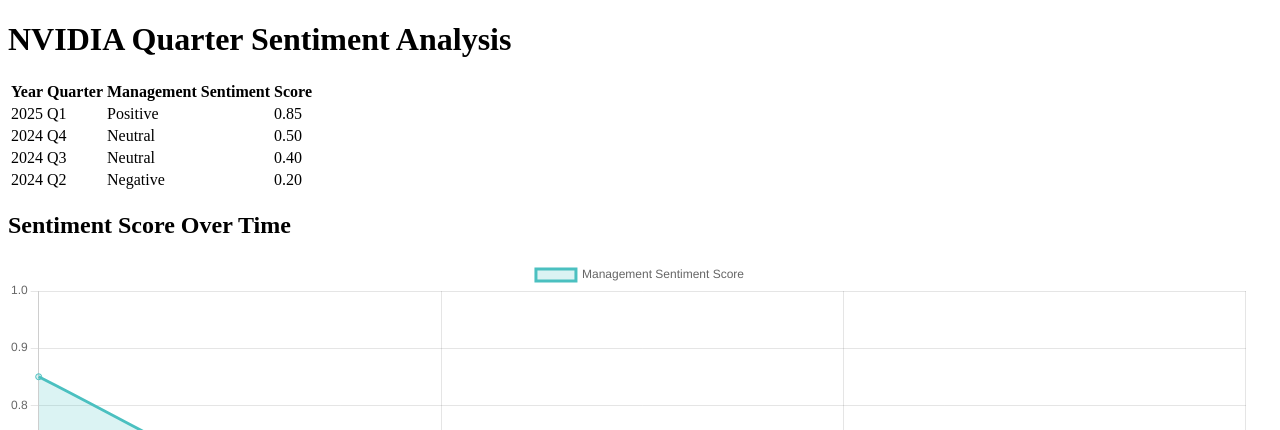
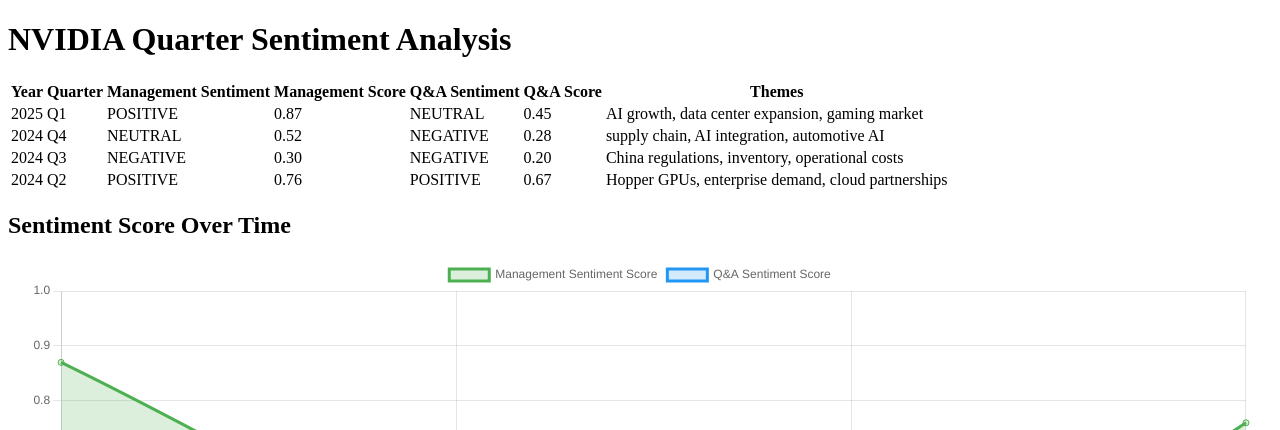
Before and after one commit to gavin-barro/AIEarningsSignal, a Flask app: page / in a window 1280 px wide. Shown: the top 430 px of the page. Run offline with Flask 3, Linux system fonts and the light colour scheme.

Commit message:
add external js file and expand on dummy data

```diff
--- a/src/app.py
+++ b/src/app.py
@@ -7,16 +7,44 @@
 def index():
     # Switch to ndva_analysis() when the visuals are done
     ndva_quarters = [
-        {"year": 2025, "quarter": "Q1", "management_sentiment": "Positive", "score": 0.85},
-        {"year": 2024, "quarter": "Q4", "management_sentiment": "Neutral", "score": 0.5},
-        {"year": 2024, "quarter": "Q3", "management_sentiment": "Neutral", "score": 0.4},
-        {"year": 2024, "quarter": "Q2", "management_sentiment": "Negative", "score": 0.2},
-    ]
+    {
+        "year": "2025",
+        "quarter": "Q1",
+        "management_sentiment": {"label": "POSITIVE", "score": 0.87},
+        "qna_sentiment": {"label": "NEUTRAL", "score": 0.45},
+        "themes": ["AI growth", "data center expansion", "gaming market"]
+    },
+    {
+        "year": "2024",
+        "quarter": "Q4",
+        "management_sentiment": {"label": "NEUTRAL", "score": 0.52},
+        "qna_sentiment": {"label": "NEGATIVE", "score": 0.28},
+        "themes": ["supply chain", "AI integration", "automotive AI"]
+    },
+    {
+        "year": "2024",
+        "quarter": "Q3",
+        "management_sentiment": {"label": "NEGATIVE", "score": 0.30},
+        "qna_sentiment": {"label": "NEGATIVE", "score": 0.20},
+        "themes": ["China regulations", "inventory", "operational costs"]
+    },
+    {
+        "year": "2024",
+        "quarter": "Q2",
+        "management_sentiment": {"label": "POSITIVE", "score": 0.76},
+        "qna_sentiment": {"label": "POSITIVE", "score": 0.67},
+        "themes": ["Hopper GPUs", "enterprise demand", "cloud partnerships"]
+    }
+]
 
-    labels = [f"{q['year']} {q['quarter']}" for q in ndva_quarters]
-    scores = [q['score'] for q in ndva_quarters]
+    # Prepare data
+    labels = [f"{r['year']} {r['quarter']}" for r in ndva_quarters]
+    management_scores = [r["management_sentiment"]["score"] for r in ndva_quarters]
+    qna_scores = [r["qna_sentiment"]["score"] for r in ndva_quarters]
 
-    return render_template('index.html', quarters=ndva_quarters, labels=labels, scores=scores)
+    return render_template('index.html', quarters=ndva_quarters, labels=labels,
+                           management_scores=management_scores, qna_scores=qna_scores)
+
 
 if __name__ == '__main__':
     app.run(debug=True)
--- a/src/model.py
+++ b/src/model.py
@@ -302,5 +302,5 @@
             print_score_diff("Management", mgmt_score_diff)
             print_score_diff("Q&A", qna_score_diff)
 
-if __name__ == "__main__":
-    main()
+# if __name__ == "__main__":
+#     main()
--- a/src/static/js/chart.js
+++ b/src/static/js/chart.js
@@ -1,27 +1,58 @@
-document.addEventListener('DOMContentLoaded', () => {
+document.addEventListener('DOMContentLoaded', function() {
+    // Get data from the script tags
     let labels = JSON.parse(document.getElementById('labels-data').textContent);
-    let scores = JSON.parse(document.getElementById('scores-data').textContent);
+    let managementScores = JSON.parse(document.getElementById('management-scores-data').textContent);
+    let qnaScores = JSON.parse(document.getElementById('qna-scores-data').textContent);
 
+    // Get the canvas context
     let ctx = document.getElementById('sentimentChart').getContext('2d');
+
+    // Create the chart
     new Chart(ctx, {
         type: 'line',
         data: {
             labels: labels,
-            datasets: [{
-                label: 'Management Sentiment Score',
-                data: scores,
-                borderColor: 'rgba(75, 192, 192, 1)',
-                backgroundColor: 'rgba(75, 192, 192, 0.2)',
-                tension: 0.2,
-                fill: true
-            }]
+            datasets: [
+                {
+                    label: 'Management Sentiment Score',
+                    data: managementScores,
+                    borderColor: '#4CAF50', // Green
+                    backgroundColor: 'rgba(76, 175, 80, 0.2)',
+                    fill: true,
+                    tension: 0.4
+                },
+                {
+                    label: 'Q&A Sentiment Score',
+                    data: qnaScores,
+                    borderColor: '#2196F3', // Blue
+                    backgroundColor: 'rgba(33, 150, 243, 0.2)',
+                    fill: true,
+                    tension: 0.4
+                }
+            ]
         },
         options: {
             responsive: true,
             scales: {
                 y: {
                     beginAtZero: true,
-                    max: 1
+                    max: 1,
+                    title: {
+                        display: true,
+                        text: 'Sentiment Score'
+                    }
+                },
+                x: {
+                    title: {
+                        display: true,
+                        text: 'Quarter'
+                    }
+                }
+            },
+            plugins: {
+                legend: {
+                    display: true,
+                    position: 'top'
                 }
             }
         }
--- a/src/templates/index.html
+++ b/src/templates/index.html
@@ -17,7 +17,10 @@
                     <th>Year</th>
                     <th>Quarter</th>
                     <th>Management Sentiment</th>
-                    <th>Score</th>
+                    <th>Management Score</th>
+                    <th>Q&amp;A Sentiment</th>
+                    <th>Q&amp;A Score</th>
+                    <th>Themes</th>
                 </tr>
             </thead>
             <tbody>
@@ -25,8 +28,11 @@
                 <tr>
                     <td>{{ quarter.year }}</td>
                     <td>{{ quarter.quarter }}</td>
-                    <td>{{ quarter.management_sentiment }}</td>
-                    <td>{{ "%.2f"|format(quarter.score) }}</td>
+                    <td>{{ quarter.management_sentiment.label }}</td>
+                    <td>{{ "%.2f"|format(quarter.management_sentiment.score) }}</td>
+                    <td>{{ quarter.qna_sentiment.label }}</td>
+                    <td>{{ "%.2f"|format(quarter.qna_sentiment.score) }}</td>
+                    <td>{{ quarter.themes|join(", ") }}</td>
                 </tr>
                 {% endfor %}
             </tbody>
@@ -35,36 +41,14 @@
         <!-- Chart -->
         <h2>Sentiment Score Over Time</h2>
         <canvas id="sentimentChart" width="600" height="300"></canvas>
+
+        <!-- Data passed to chart.js -->
+        <script id="labels-data" type="application/json">{{ labels | tojson }}</script>
+        <script id="management-scores-data" type="application/json">{{ management_scores | tojson }}</script>
+        <script id="qna-scores-data" type="application/json">{{ qna_scores | tojson }}</script>
+
+        <!-- External JS -->
+        <script src="{{ url_for('static', filename='js/chart.js') }}"></script>
     </div>
-
-    <script>
-        const labels = {{ labels | tojson }};
-        const scores = {{ scores | tojson }};
-
-        const ctx = document.getElementById('sentimentChart').getContext('2d');
-        new Chart(ctx, {
-            type: 'line',
-            data: {
-                labels: labels,
-                datasets: [{
-                    label: 'Management Sentiment Score',
-                    data: scores,
-                    borderColor: 'rgba(75, 192, 192, 1)',
-                    backgroundColor: 'rgba(75, 192, 192, 0.2)',
-                    tension: 0.2,
-                    fill: true
-                }]
-            },
-            options: {
-                responsive: true,
-                scales: {
-                    y: {
-                        beginAtZero: true,
-                        max: 1
-                    }
-                }
-            }
-        });
-    </script>
 </body>
 </html>
```
